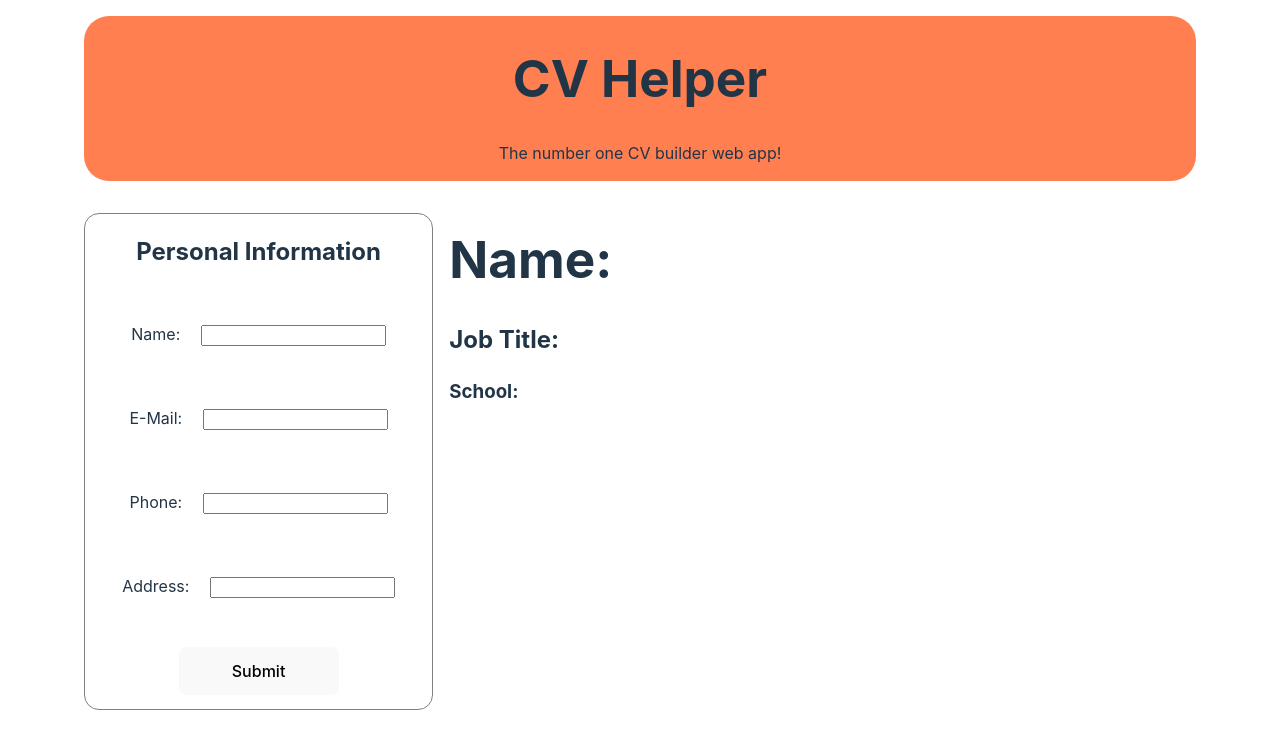
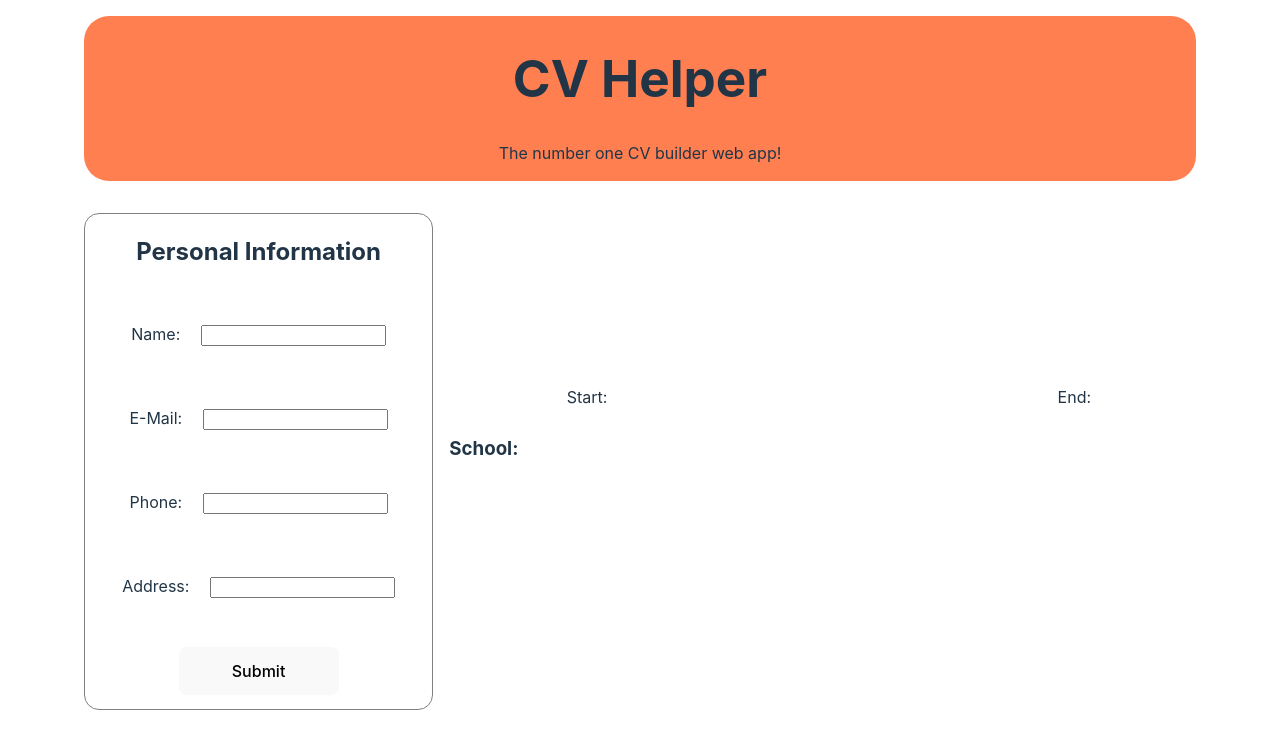
Before and after one commit to MattGitHub01/mock-cv-resume-generator, a React (Vite) app: page / in a window 1280 px wide. Shown: the top 740 px of the page. Built offline with nearby package versions, Linux system fonts and the light colour scheme; the HTML template or start-up script is replaced by a standard one.

Commit message:
Set up layout for main content

```diff
--- a/src/App.css
+++ b/src/App.css
@@ -3,11 +3,6 @@
   display: grid;
   grid-template-columns: 1fr 2fr;
   margin: 0 auto;
-}
-
-.cv-wrapper {
-  grid-column: 2 / 3;
-  grid-row: 2 / 3;
 }
 
 .header {
@@ -20,6 +15,77 @@
 
 .content {
   width: 100%;
+}
+
+.cv-wrapper {
+  grid-column: 2 / 3;
+  grid-row: 2 / 3;
+}
+
+.personal-content {
+  display: grid;
+  grid-template-columns: 1fr 1fr 1fr;
+  grid-template-rows: 1fr 1fr;
+  text-align: center;
+  justify-items: center;
+  align-items: center;
+  margin: 1rem;
+}
+
+.pe-name{
+  grid-column: 1 / 4;
+  grid-row: 1 / 2;
+}
+
+.pe-email {
+  grid-column: 1 / 2;
+  grid-row: 2 / 3;
+}
+
+.pe-phone {
+  grid-column: 2 / 3;
+  grid-row: 2 / 3;
+}
+
+.pe-address {
+  grid-column: 3 / 4;
+  grid-row: 2 / 3
+}
+
+.professional-content {
+  display: grid;
+  grid-template-columns: 1fr 1fr 1fr;
+  grid-template-rows: 1fr 1fr 1fr;
+  text-align: center;
+  justify-items: center;
+  align-items: center;
+  margin: 1rem;
+}
+
+.pr-title{
+  grid-column: 1 / 2;
+  grid-row: 1 / 2;
+}
+
+.pr-company {
+  grid-column: 3 / 4;
+  grid-row: 1 / 2;
+}
+
+.pr-description {
+  text-align: left;
+  grid-column: 1 / 4;
+  grid-row: 2 / 3;
+}
+
+.pr-start {
+  grid-column: 1 / 2;
+  grid-row: 3 / 4;
+}
+
+.pr-end {
+  grid-column: 3 / 4;
+  grid-row: 3 / 4;
 }
 
 .personal-wrapper {
--- a/src/components/Content.jsx
+++ b/src/components/Content.jsx
@@ -205,9 +205,28 @@ function Content() {
             </form>
         </div>
         <div className="cv-wrapper">
-            <h1 key={persData}>Name: {persData.name}</h1>
-            <h2 key={profData}>Job Title: {profData.title}</h2>
-            <h3 key={eduData}>School: {eduData.school}</h3>
+            <div className="personal-content">
+                <h3 className="pe-name" key={persData}>{persData.name}</h3>
+                <span className="pe-email" key={persData}>{persData.email}</span>
+                <span className="pe-phone" key={persData}>{persData.phone}</span>
+                <span className="pe-address" key={persData}>{persData.address}</span>
+            </div>
+            <div className="professional-content">
+                <h3 className="pr-title" key={profData}>{profData.title}</h3>
+                <h3 className="pr-company" key={profData}>{profData.company}</h3>
+                <span className="pr-description" key={profData}>{profData.description}</span>
+                <div className="pr-start">
+                    <span>Start: </span>
+                    <span key={profData}>{profData.startDateProf}</span>
+                </div>
+                <div className="pr-end">
+                    <span>End: </span>
+                    <span key={profData}>{profData.endDateProf}</span>
+                </div>
+            </div>
+            <div>
+                <h3>School: <h3 key={eduData}>{eduData.school}</h3></h3>
+            </div>
         </div>
     </>
     )
```
